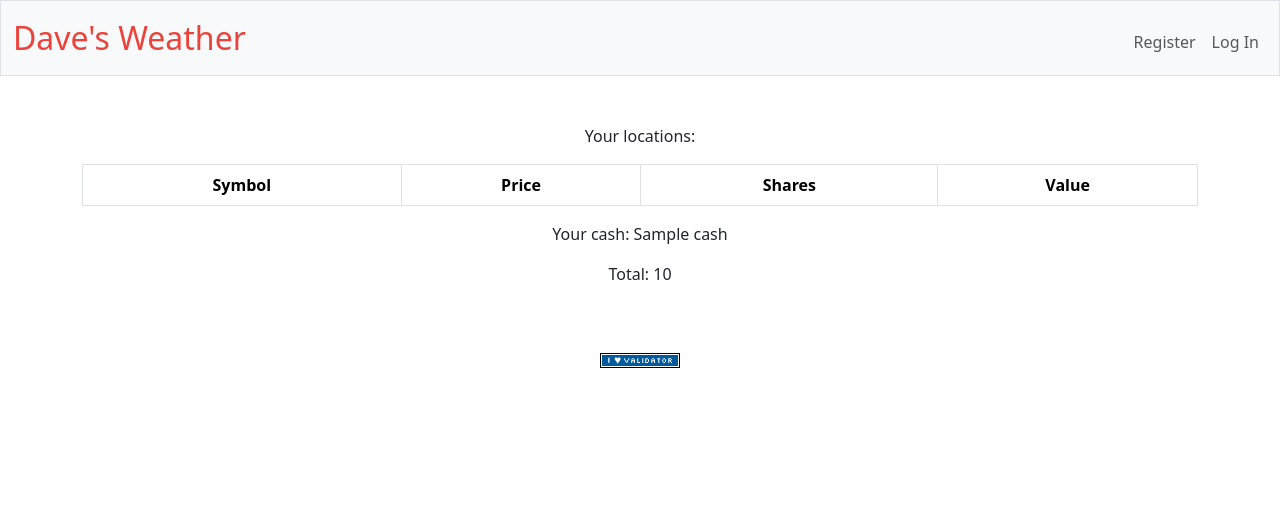
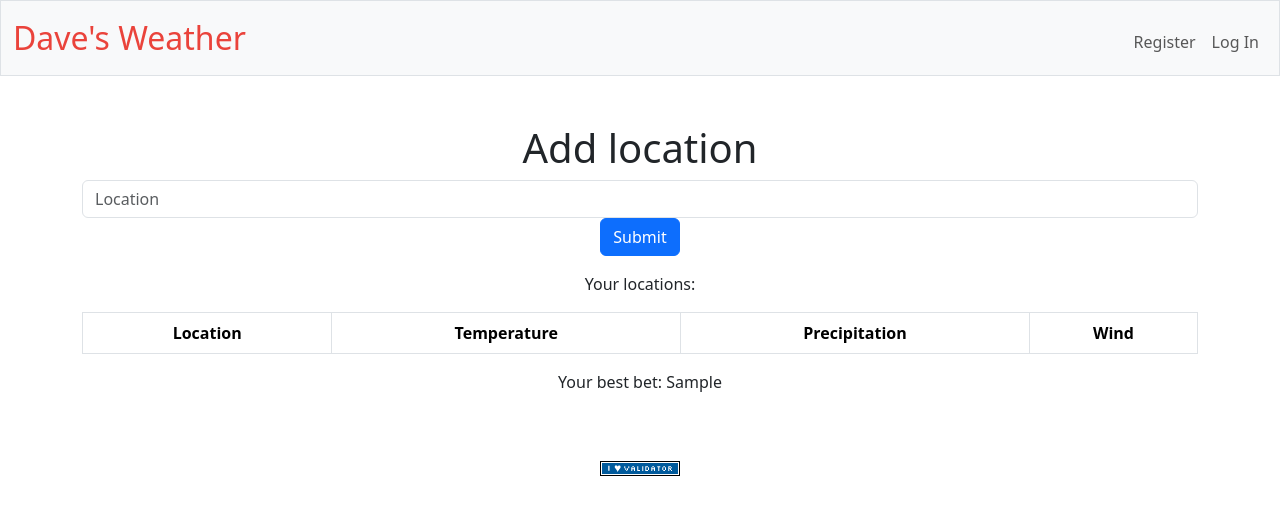
Before and after one commit to quzle/final-proj, a Flask app: template templates/index.html in a window 1280 px wide. Shown: the top 515 px of the page. Run offline with Flask 3, Linux system fonts and the light colour scheme; the template is opened without the code that fills it: most values are stand-ins (such as "Sample title", 1, 10 or a date in 2020); lists and menus that the app fills with data are empty; some libraries are stand-ins or nearby versions.

Commit message:
Added basic 'add location' logit to index

```diff
--- a/app.py
+++ b/app.py
@@ -36,7 +36,30 @@ def after_request(response):
 @login_required
 def index():
 
-    return render_template("index.html")
+    if request.method == "POST":
+        if not request.form.get("location"):
+            return apology("must provide location", 400)
+
+        location = request.form.get("location")
+
+        if location == "zermatt":
+            best_location = "zermatt"
+        elif location == "grindelwald":
+            best_location = "grindelwald"
+        elif location == "engelberg":
+            best_location = "engelberg"
+        elif location == "davos":
+            best_location = "davos"
+        elif location == "st_moritz":
+            best_location = "st_moritz"
+        elif location == "verbier":
+            best_location = "verbier"
+        else:
+            best_location = "zermatt"
+
+        return redirect("/")
+
+    return render_template("index.html", best_location)
 
 
 @app.route("/login", methods=["GET", "POST"])
--- a/templates/index.html
+++ b/templates/index.html
@@ -7,15 +7,27 @@
 {% block main %}
 
 <div class="mb-3">
+    <h1>
+        Add location
+    </h1>
+    <form>
+        <div class="form-group">
+            <input class="form-control" name="location" placeholder="Location" type="text">
+            <button type="submit" class="btn btn-primary">Submit</button>
+        </div>
+    </form>
+</div>
+
+<div class="mb-3">
     Your locations:
 </div>
 <table class="table table-striped table-bordered table-hover">
     <thead class="thead-dark">
         <tr>
-            <th>Symbol</th>
-            <th>Price</th>
-            <th>Shares</th>
-            <th>Value</th>
+            <th>Location</th>
+            <th>Temperature</th>
+            <th>Precipitation</th>
+            <th>Wind</th>
         </tr>
     </thead>
     <tbody>
@@ -23,10 +35,7 @@
     </tbody>
 </table>
 <div class="mb-3">
-    Your cash: {{ cash }}
-</div>
-<div class="mb-3">
-    Total: {{ total }}
+    Your best bet: {{ best_location }}
 </div>
 
 {% endblock %}
```
Also changed, not shown: 3 other files.
